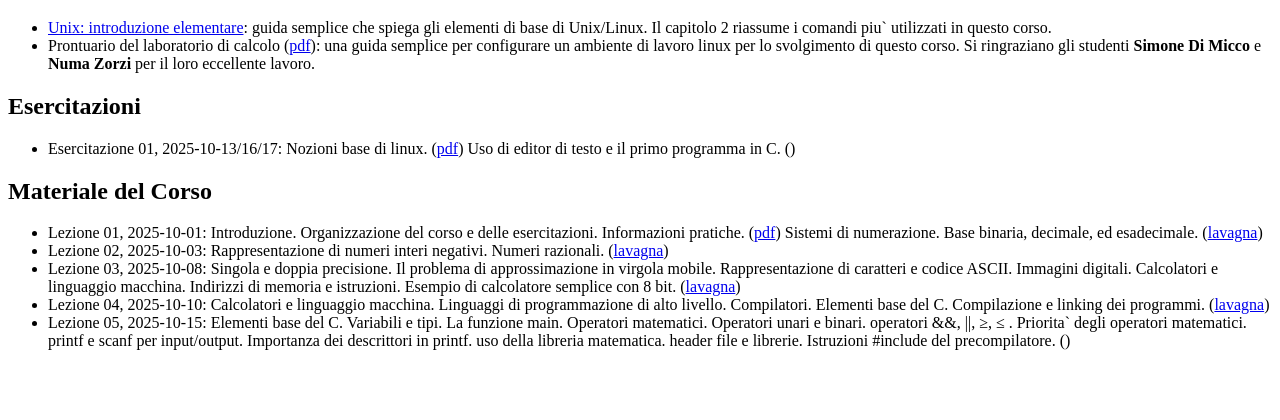
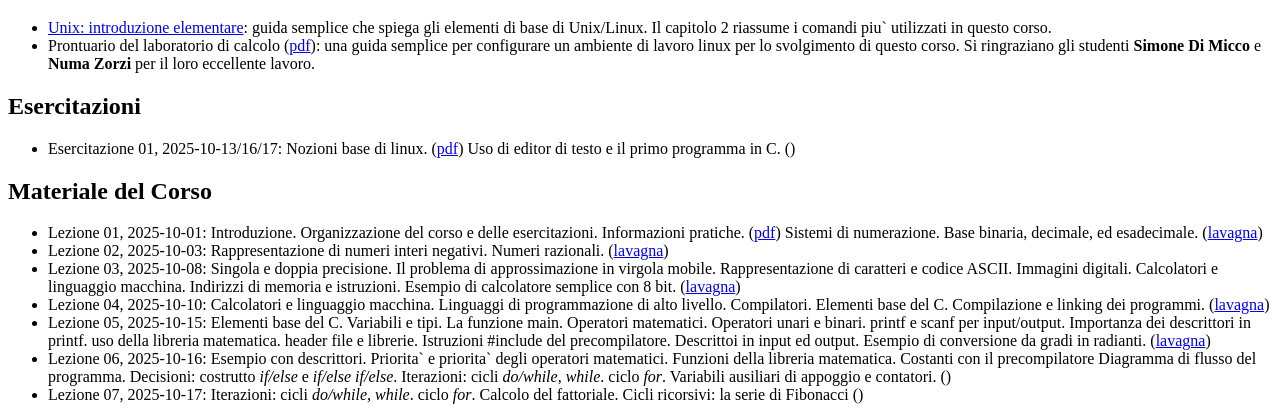
Before and after one commit to rahatlou/labcalc, a PHP site: page /content.php in a window 1280 px wide. Shown: the part 713-1133 px from the top of the page. Before the commit the page ends 1063 px from the top, so only its background shows below. Run offline with PHP 8.4, Linux system fonts and the light colour scheme.

Commit message:
aggiornamento dopo lezione del 15/10

```diff
--- a/content.php
+++ b/content.php
@@ -134,53 +134,40 @@ Elementi base del C. Compilazione e linking dei programmi.
 Lezione 05, 2025-10-15:
 Elementi base del C. Variabili e tipi. La funzione main.
 Operatori matematici.  Operatori unari e binari.
-operatori &amp;&amp;, ||, &ge;, &le; .
-Priorita` degli operatori matematici.
 printf e scanf per input/output. Importanza dei descrittori in printf.
 uso della libreria matematica.
 header file e librerie.
 Istruzioni #include del precompilatore.
-(<a target=blank_ href="https://github.com/rahatlou/labcalc/blob/2025/material/2025-10-15-lezione.pdf"></a>)
+Descrittoi in input ed output. Esempio di conversione da gradi in radianti.
+(<a target=blank_ href="https://github.com/rahatlou/labcalc/blob/2025/material/2025-10-15-lezione.pdf">lavagna</a>)
 </li>
+
+<li>
+Lezione 06, 2025-10-16:
+Esempio con descrittori.
+Priorita` e priorita` degli operatori matematici.
+Funzioni della libreria matematica.
+Costanti con il precompilatore
+Diagramma di flusso del programma. Decisioni:
+costrutto <em>if/else</em> e <em>if/else if/else</em>.
+Iterazioni: cicli <em>do/while</em>, <em>while</em>. ciclo <em>for</em>.
+Variabili ausiliari di appoggio e contatori.
+(<a target=blank_ href="https://github.com/rahatlou/labcalc/blob/2025/material/2025-10-16-lezione.pdf"></a>)
+</li>
+
+
+<li>
+Lezione 07, 2025-10-17:
+Iterazioni: cicli <em>do/while</em>, <em>while</em>. ciclo <em>for</em>.
+Calcolo del fattoriale. Cicli ricorsivi: la serie di Fibonacci
+(<a target=blank_ href="https://github.com/rahatlou/labcalc/blob/2025/material/2025-10-17-lezione.pdf"></a>)
+</li>
+
 
 
 
 <?php
 /*
-
-
-
-<li>
-Esercitazione 01, 2024-10-10/11: Nozioni base di linux per le esercitazioni.
-(<a target=blank_ href="https://github.com/rahatlou/labcalc/blob/2024/material/esercitazione-01.pdf">pdf</a>)
-</li>
-
-
-
-<li>
-Lezione 07, 2024-10-16:
-Operatori matematici.  Operatori unari e binari.
-operatori &amp;&amp;, ||, &ge;, &le; .
-Priorita` degli operatori matematici.
-printf e scanf per input/output.Importanza dei descrittori in printf.
-uso della libreria matematica.
-header file e librerie.
-Istruzioni #include del precompilatore.
-(<a target=blank_ href="https://github.com/rahatlou/labcalc/blob/2024/material/07-lezione.pdf">lavagna</a>)
-</li>
-
-<li>
-Esercitazione 02, 2024-10-17/18: Esercitazione con operatori matematici e input/output.
-(<a target=blank_ href="https://github.com/rahatlou/labcalc/blob/2024/material/esercitazione-02.pdf">pdf</a>)
-</li>
-
-
-<li>
-Lezione 08, 2024-10-18:
-Uso di <em>#define</em>. Descrittori.
-Diagramma di flusso.
-(<a target=blank_ href="https://github.com/rahatlou/labcalc/blob/2024/material/08-lezione.pdf">lavagna</a>)
-</li>
 
 
 
--- a/sidebar.php
+++ b/sidebar.php
@@ -1,6 +1,6 @@
 <div id="sidebar-content">
 
-<h3 class=h3sidebar>Last update: 10 Oct 2025</h3>
+<h3 class=h3sidebar>Last update: 15 Oct 2025</h3>
   Created by
   <a href="http://www.roma1.infn.it/people/rahatlou/">Shahram Rahatlou</a>
   [<a href="mailto:shahram.rahatlou@uniroma1.it">shahram.rahatlou (at) uniroma1.it</a>]
```
